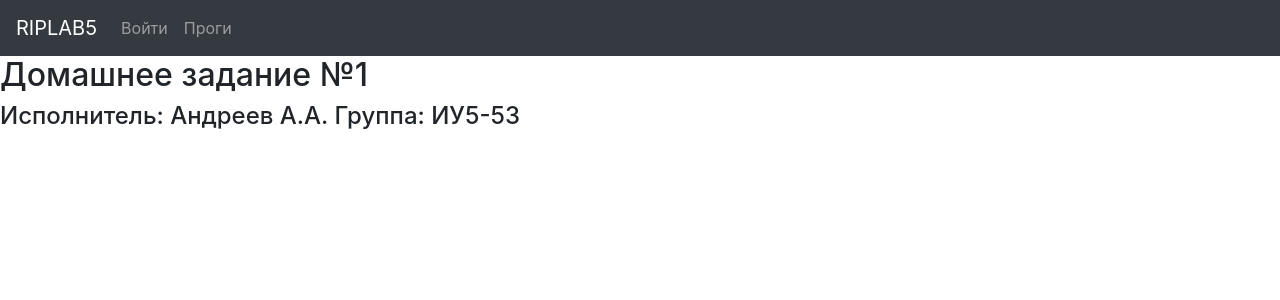
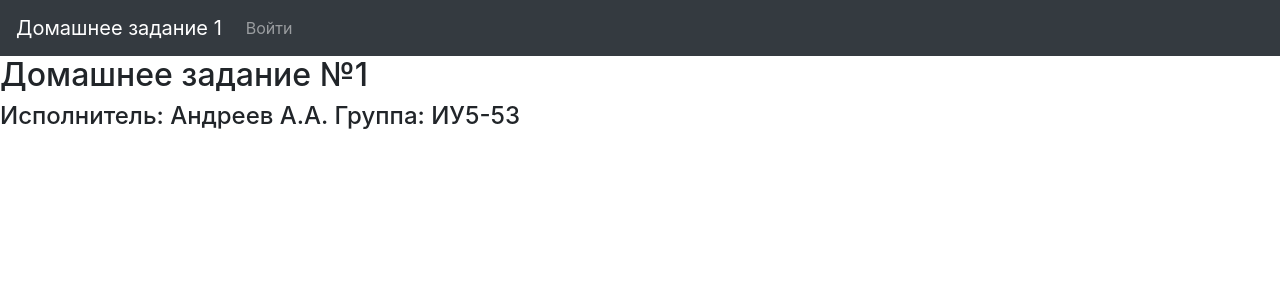
Before and after one commit to WeCodingNow/RIPLabs, a Django app: page / in a window 1280 px wide. Shown: the top 300 px of the page. Run offline with Django 3.2, Linux system fonts and the light colour scheme; some libraries are stand-ins or nearby versions.

Commit message:
lil improvements on dz1

```diff
--- a/DZ1/DZONESite/DBInteraction/templates/base.html
+++ b/DZ1/DZONESite/DBInteraction/templates/base.html
@@ -7,12 +7,12 @@
     <script src="https://ajax.googleapis.com/ajax/libs/jquery/3.3.1/jquery.min.js"></script>
     <script src="https://cdnjs.cloudflare.com/ajax/libs/popper.js/1.14.3/umd/popper.min.js"></script>
     <script src="https://maxcdn.bootstrapcdn.com/bootstrap/4.1.3/js/bootstrap.min.js"></script>
-    <title>Лаба 5</title>
+    <title>Домашнее задание 1</title>
 </head>
 <body>
 
 <nav class="navbar navbar-expand-sm bg-dark navbar-dark">
-    <a class="navbar-brand" href="/">RIPLAB5</a>
+    <a class="navbar-brand" href="/">Домашнее задание 1</a>
     <button class="navbar-toggler"
             type="button"
             data-toggle="collapse"
@@ -23,15 +23,14 @@
         <ul class="navbar-nav">
             <li class="nav-item">
                 {% if user.is_authenticated %}
+            <li class="nav-item">
+                <a class="nav-link" href="/programs">Проги</a>
+            </li>
                 <a class="nav-link" href="/logout">Выйти</a>
                 {% else %}
                 <a class="nav-link" href="/login">Войти</a>
                 {% endif %}
             </li>
-            <li class="nav-item">
-                <a class="nav-link" href="/programs">Проги</a>
-            </li>
-
         </ul>
     </div>
 </nav>
--- a/DZ1/DZONESite/DZONESite/settings.py
+++ b/DZ1/DZONESite/DZONESite/settings.py
@@ -25,7 +25,7 @@ SECRET_KEY = 'qo4h3@=rq5%vzr&@kegwm8)3t%@&r8ihoo%5+40ph+lrv1onh8'
 # SECURITY WARNING: don't run with debug turned on in production!
 DEBUG = True
 
-ALLOWED_HOSTS = ['192.168.56.101']
+ALLOWED_HOSTS = ['192.168.0.158', '62.173.159.107']
 
 
 # Application definition
```
Also changed, not shown: 1 other file.
